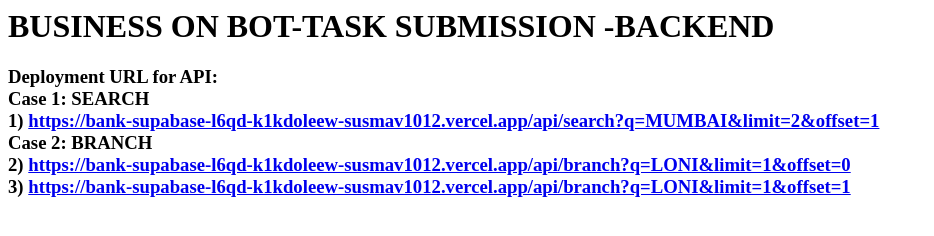
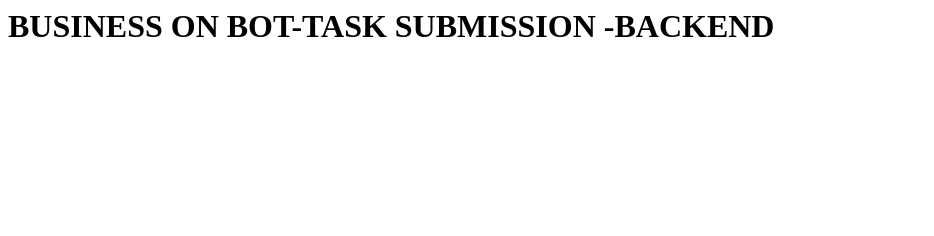
Before and after one commit to susmav1012/backend-supabase, a website: page index.html in a window 1280 px wide. Shown: the whole page, without its empty margins (0-934 px from the left). Drawn offline with Linux system fonts and the light colour scheme.

Commit message:
Update index.html

```diff
--- a/index.html
+++ b/index.html
@@ -1,10 +1,3 @@
 <html>
 <h1> BUSINESS ON BOT-TASK SUBMISSION -BACKEND </h1>
-  <h3>Deployment URL for API: <br>
-Case 1: SEARCH<br>
-1) <a href="https://bank-supabase-l6qd-k1kdoleew-susmav1012.vercel.app/api/search?q=MUMBAI&limit=2&offset=1">https://bank-supabase-l6qd-k1kdoleew-susmav1012.vercel.app/api/search?q=MUMBAI&limit=2&offset=1</a><br>
-Case 2: BRANCH<br>
-2) <a href="https://bank-supabase-l6qd-k1kdoleew-susmav1012.vercel.app/api/branch?q=LONI&limit=1&offset=0">https://bank-supabase-l6qd-k1kdoleew-susmav1012.vercel.app/api/branch?q=LONI&limit=1&offset=0</a> <br>
-3) <a href="https://bank-supabase-l6qd-k1kdoleew-susmav1012.vercel.app/api/branch?q=LONI&limit=1&offset=1">https://bank-supabase-l6qd-k1kdoleew-susmav1012.vercel.app/api/branch?q=LONI&limit=1&offset=1</a> <br>
-  </h3>
 </html>
```
